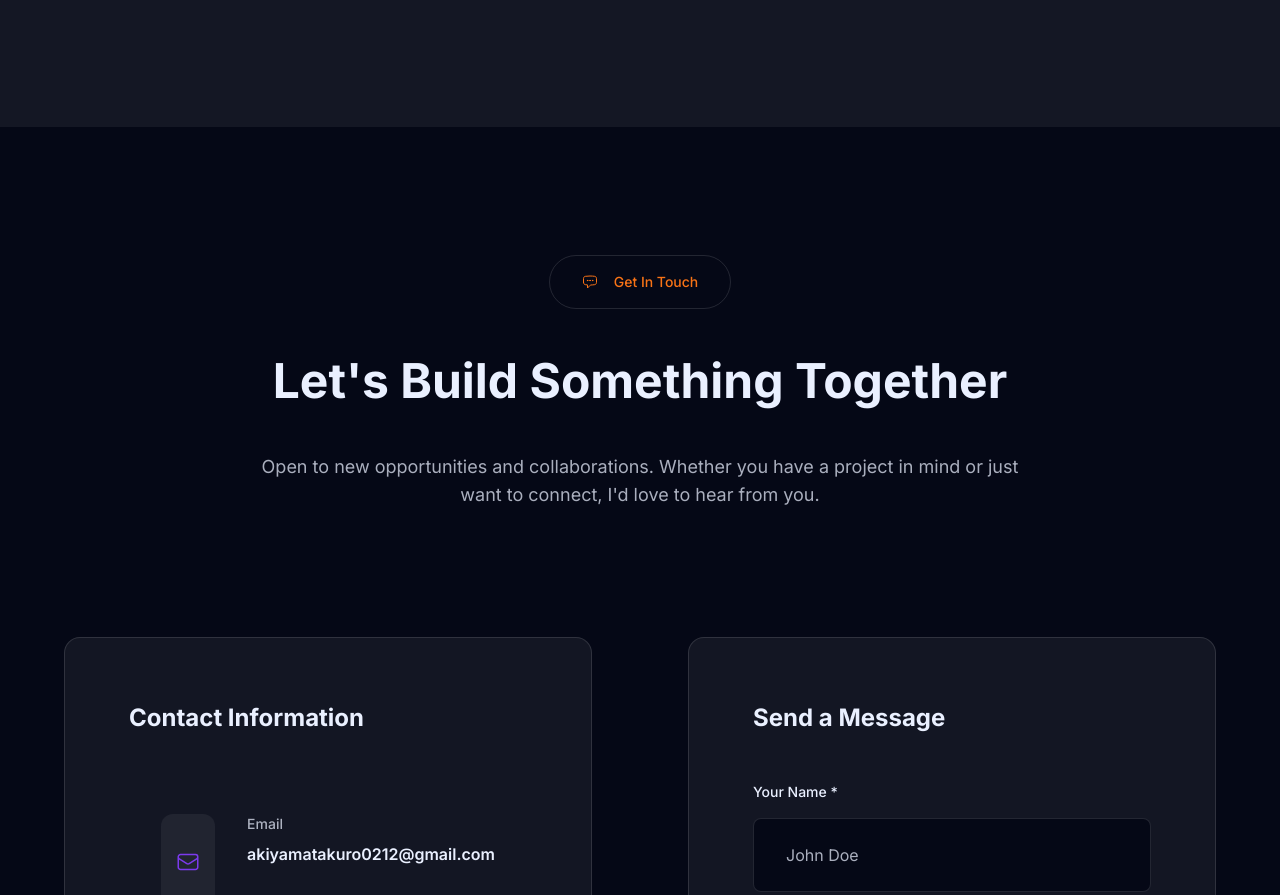
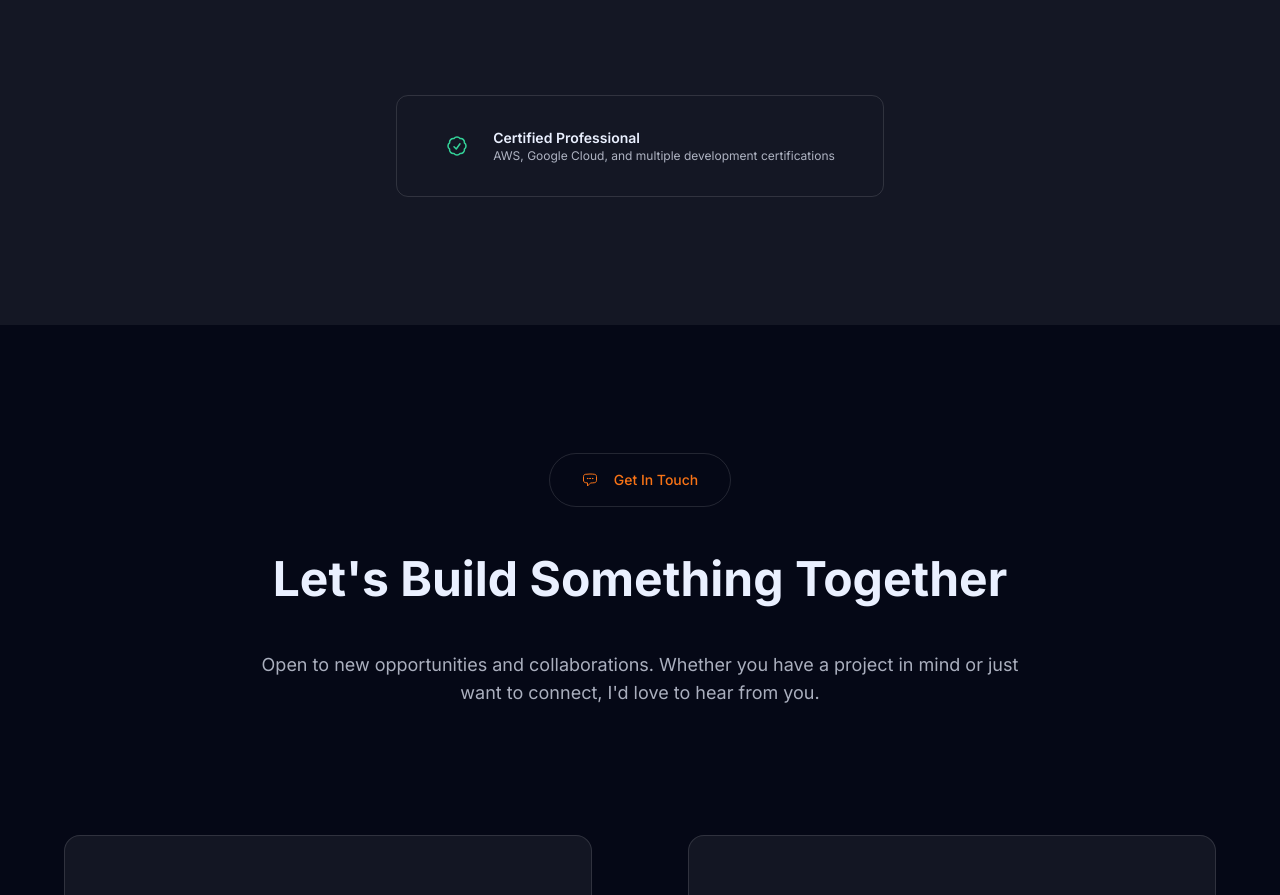
Before and after one commit to takuroakiyama0212/portfolio-nextjs, a Next.js app: page /homepage in a window 1280 px wide. Shown: the part 8827-9722 px from the top of the page. Built offline with nearby package versions, Linux system fonts and the light colour scheme.

Commit message:
Restore Certified Professional badge in SkillsShowcase

```diff
--- a/src/app/homepage/components/SkillsShowcase.tsx
+++ b/src/app/homepage/components/SkillsShowcase.tsx
@@ -164,6 +164,19 @@ const SkillsShowcase = () => {
           </div>
         </div>
 
+        {/* Certifications Badge */}
+        <div className="mt-12 text-center">
+          <div className="inline-flex items-center gap-3 px-6 py-4 bg-success/10 border border-success/20 rounded-xl">
+            <Icon name="CheckBadgeIcon" size={24} className="text-success" />
+            <div className="text-left">
+              <p className="text-sm font-semibold text-text-primary">Certified Professional</p>
+              <p className="text-xs text-text-secondary">
+                AWS, Google Cloud, and multiple development certifications
+              </p>
+            </div>
+          </div>
+        </div>
+
       </div>
     </section>
   );
```
